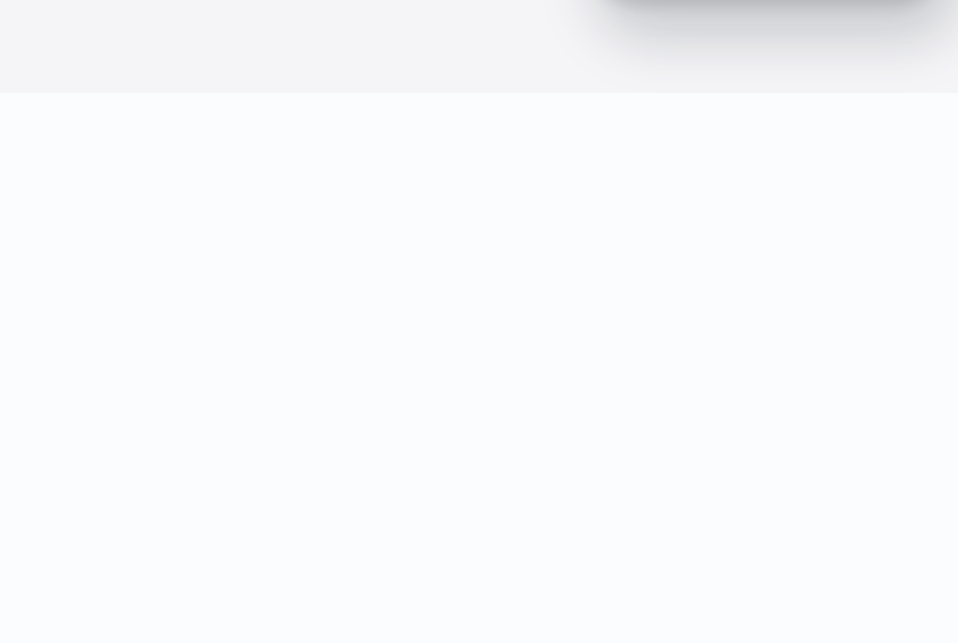
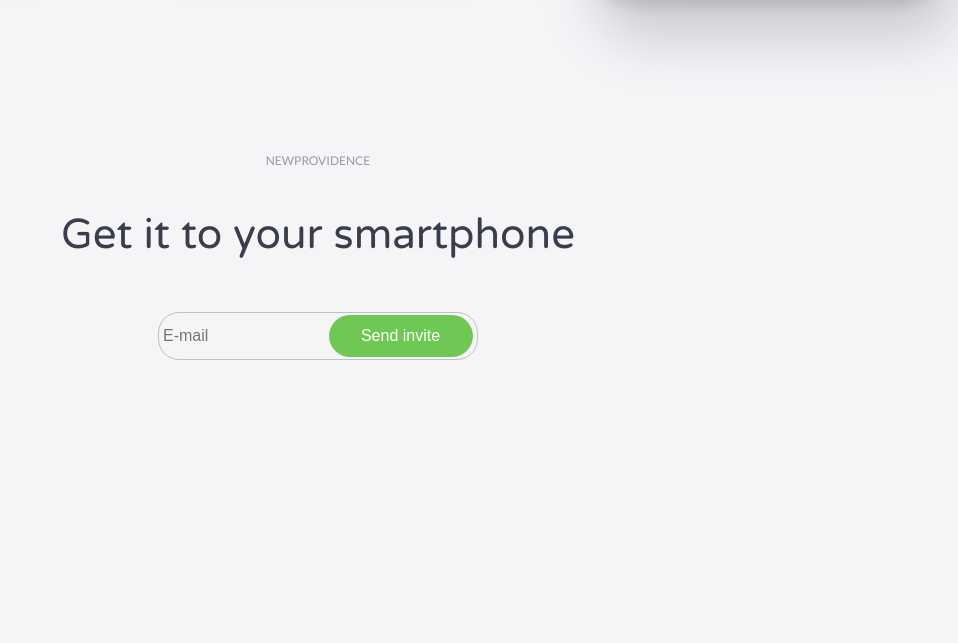
Before and after one commit to oldosxaksli/oldosxaksli.github.io, a PHP site: page / in a window 1280 px wide. Shown: the part 4627-5270 px from the top of the page, without its empty margins (322-1280 px from the left). Before the commit the page ends 4697 px from the top, so only its background shows below. Run offline with PHP 8.4, Linux system fonts and the light colour scheme.

Commit message:
add get it

```diff
--- a/newprovidence/css/style.css
+++ b/newprovidence/css/style.css
@@ -380,3 +380,70 @@ body {
 	align-items: center;
 	justify-content: space-between;
 }
+
+.get-it {
+	width: 100%;
+	min-height: 550px;
+	background-color: #f5f5f8;
+}
+
+.wrap-getit-text {
+	padding-top: 57px;
+}
+
+.getit__min-text {
+	text-align: center;
+	opacity: 0.5;
+	color: #3a3d4b;
+	font-family: Lato;
+	font-size: 12px;
+	font-weight: 400;
+	line-height: 22px;
+	text-transform: uppercase;
+}
+
+.getit__title {
+	margin-top: 37px;
+	text-align: center;
+	color: #3a3d4b;
+	font-family: "Varela Round";
+	font-size: 42px;
+	font-weight: 400;
+	line-height: 52px;
+}
+
+.wrap-getit__input-btn {
+	margin: 47px auto 0 auto;
+	padding: 2px;
+	border: 1px solid silver;
+	border-radius: 21px;
+	min-width: 300px;
+	max-width: 320px;
+	margin-top: 51px;
+}
+
+.getit__input,
+.getit__btn {
+	border: none;
+}
+
+.getit__btn {
+	color: #fff;
+	width: 144px;
+	height: 42px;
+	border-radius: 21px;
+	font-size: 16px;
+	background-color: #6fc754;
+	transition: all .3 ease;
+}
+
+.getit__btn:hover {
+	cursor: pointer;
+	opacity: .7;
+}
+
+.getit__input {
+	background: transparent;
+	width: 163px;
+	font-size: 16px;
+}
--- a/newprovidence/index.html
+++ b/newprovidence/index.html
@@ -99,9 +99,9 @@
 						</p>
 
 						<div class="your__wrap__btn">
-						<button class="your__btn">Try to hack us</button>
-						<button class="your__btn">Learn more</button>
-					</div>
+							<button class="your__btn">Try to hack us</button>
+							<button class="your__btn">Learn more</button>
+						</div>
 					</div>
 				</div>
 			</div>
@@ -147,6 +147,19 @@
 				</div>
 			</div>
 		</section>
+
+		<section class="get-it">
+			<div class="content">
+				<div class="wrap-getit-text">
+					<div class="getit__min-text">NewProvidence</div>
+					<h2 class="getit__title">Get it to your smartphone </h2>
+					<div class="wrap-getit__input-btn">
+						<input class="getit__input" type="text" placeholder="E-mail">
+						<button class="getit__btn">Send invite</button>
+					</div>
+				</div>
+			</div>
+		</section>
 	</div>
 </body>
 </html>
```
